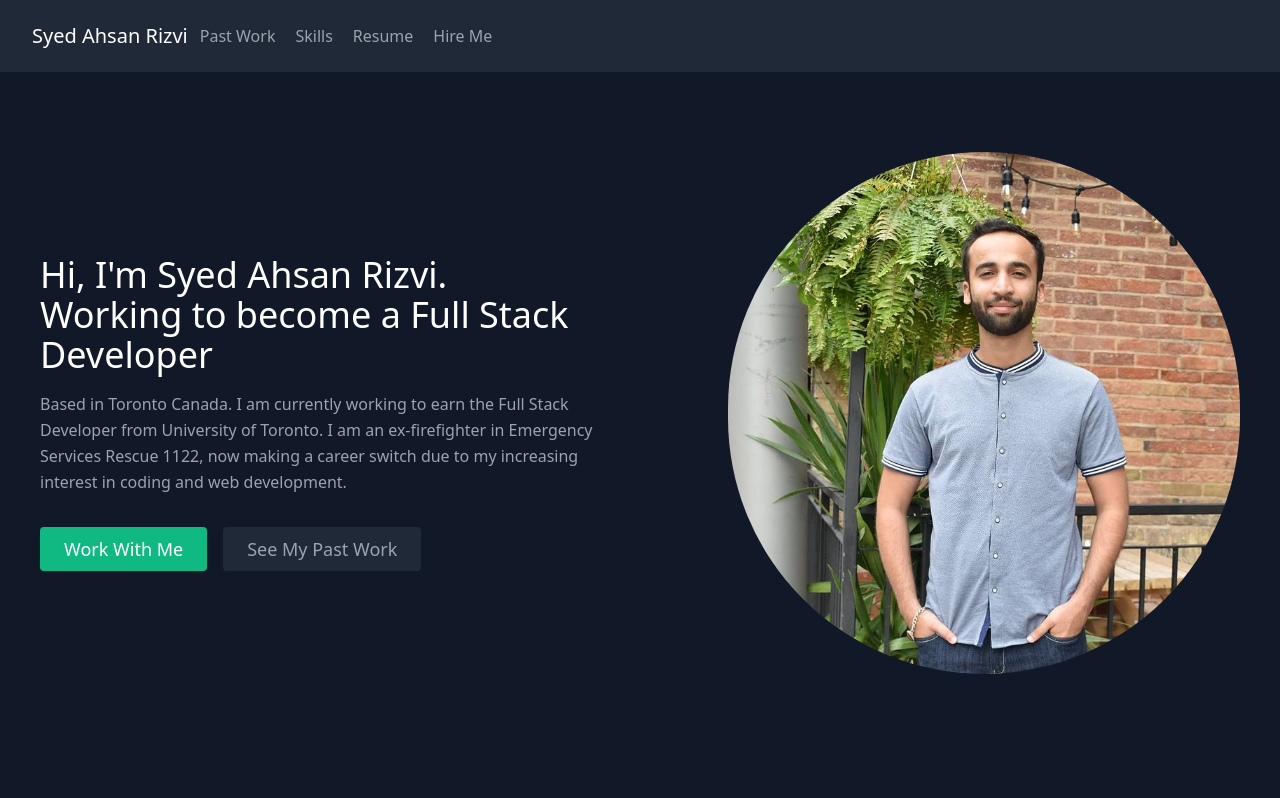
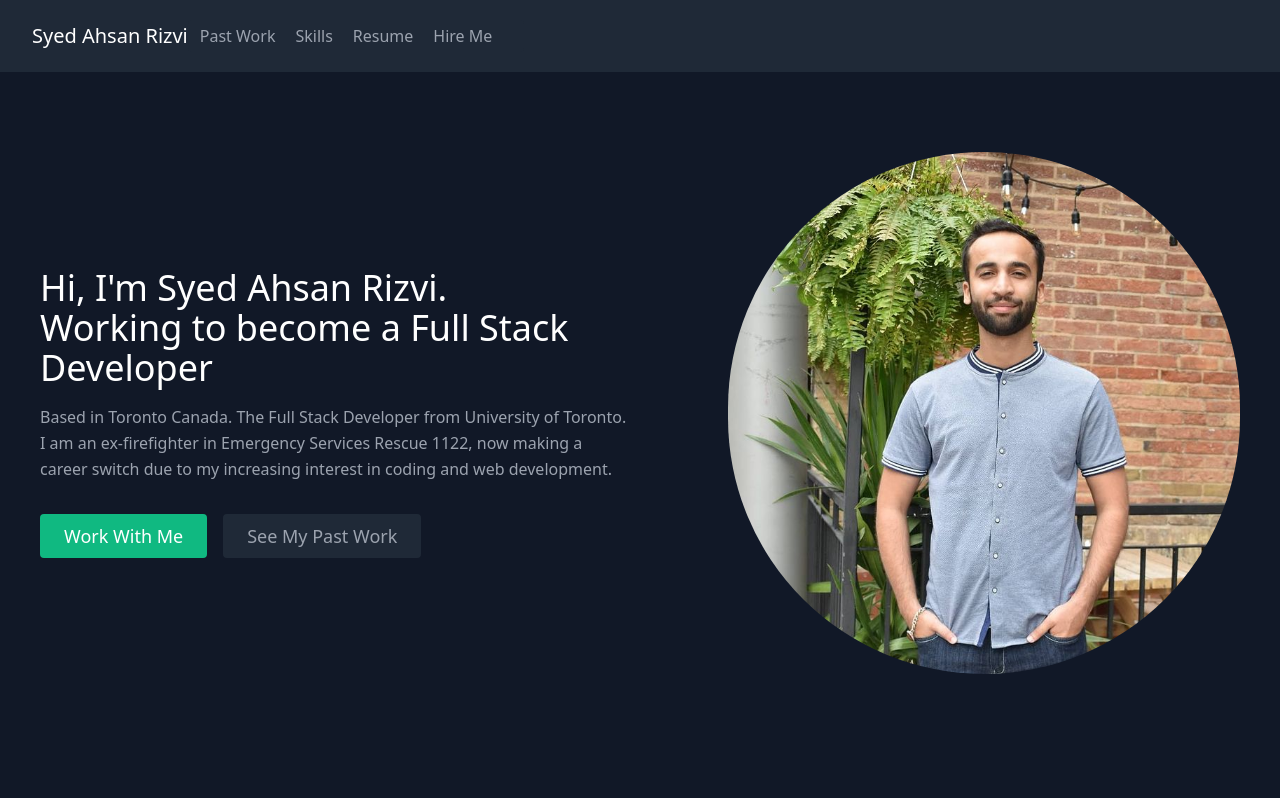
Before and after one commit to ahsan13101994/MY-Portfolio, a React (Create React App) app: page / in a window 1280 px wide. Shown: the top 798 px of the page. Built offline with nearby package versions, Linux system fonts and the light colour scheme.

Commit message:
push changes in about.js

```diff
--- a/src/components/About.js
+++ b/src/components/About.js
@@ -12,7 +12,7 @@ export default function About() {
               </h1>
               <p className="mb-8 leading-relaxed">
               Based in Toronto Canada.
-                I am currently working to earn the Full Stack Developer from University of Toronto.
+             The Full Stack Developer from University of Toronto.
                 I am an ex-firefighter in Emergency Services Rescue 1122, now making a career switch due to my increasing interest in coding and web development.
               </p>
               <div className="flex justify-center">
```
